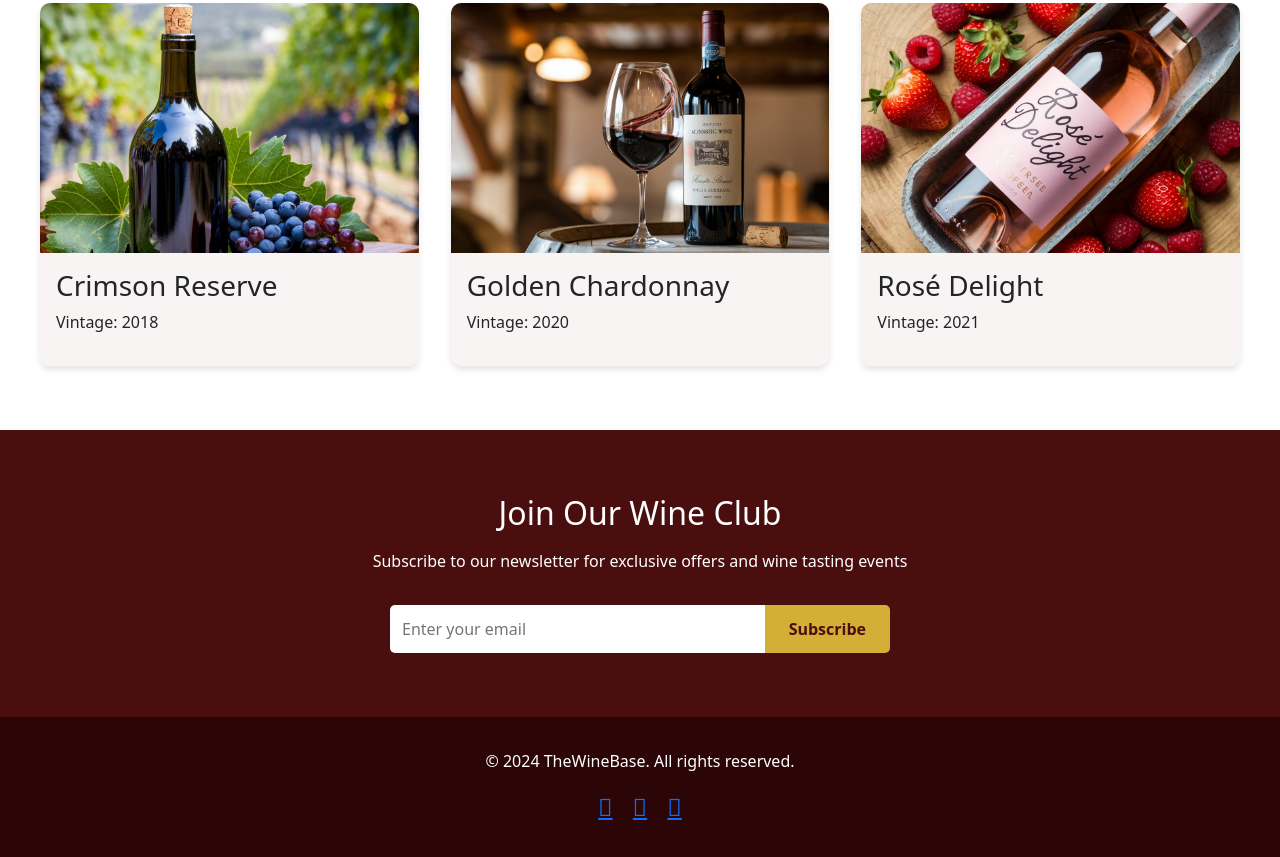
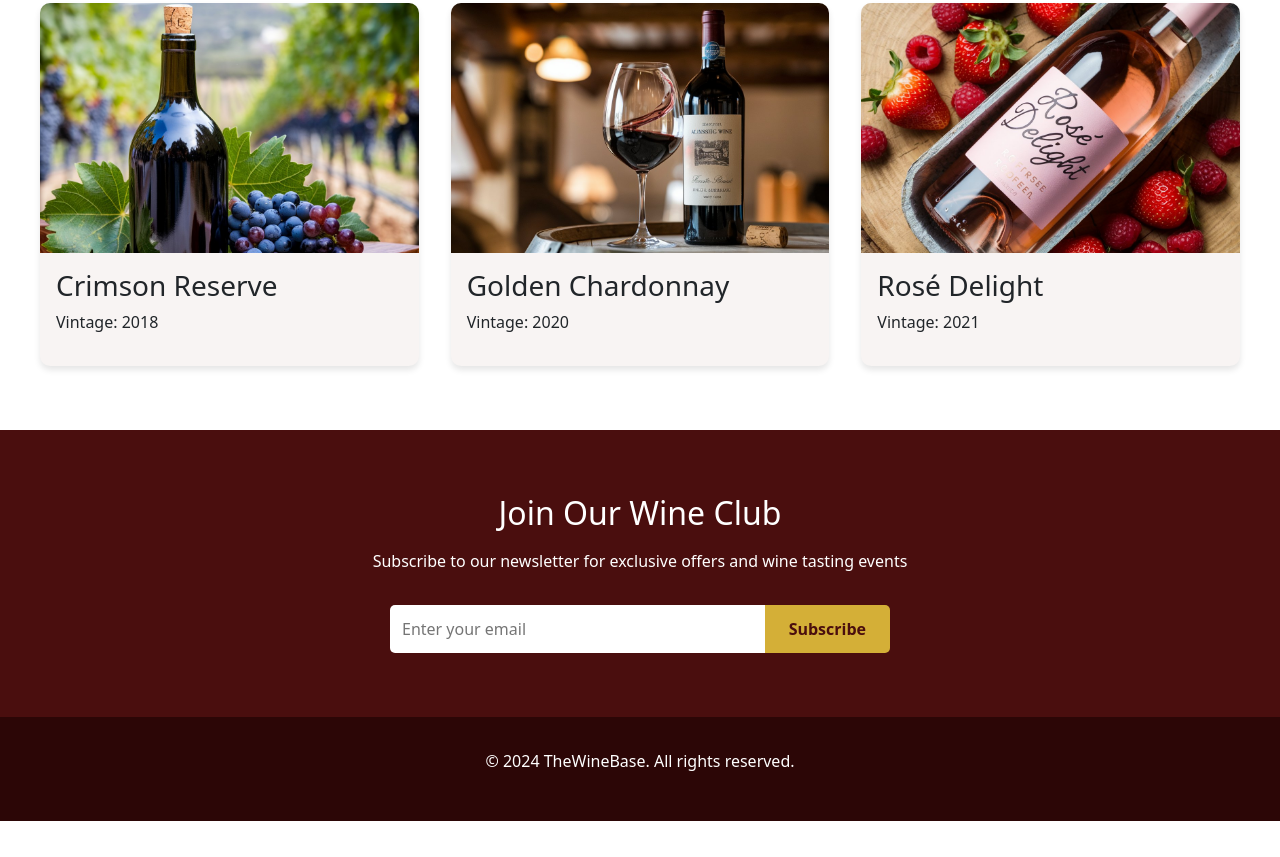
Before and after one commit to Nethranandps01/wine_bot_website, a plain HTML site: page demo.html in a window 1280 px wide. Shown: the part 938-1795 px from the top of the page. After the commit the page ends 1759 px from the top, so only its background shows below. Drawn offline with nearby package versions, Linux system fonts and the light colour scheme; a script that the page names is missing.

Commit message:
Removed unwanted links

```diff
--- a/demo.html
+++ b/demo.html
@@ -320,12 +320,12 @@
       <div class="logo">
         <img src="images/Logo_R_Dark.png" alt="Logo">
       </div>
-      <ul class="nav-links">
+      <!--<ul class="nav-links">
         <li><a href="#home">Home</a></li>
         <li><a href="#wines">Our Wines</a></li>
         <li><a href="#about">About Us</a></li>
         <li><a href="#contact">Contact</a></li>
-      </ul>
+      </ul>-->
     </nav>
   </header>
 
@@ -397,11 +397,6 @@
 
   <footer>
     <p>&copy; 2024 TheWineBase. All rights reserved.</p>
-    <div class="social-links">
-      <a href="#" aria-label="Facebook">&#xf09a;</a>
-      <a href="#" aria-label="Instagram">&#xf16d;</a>
-      <a href="#" aria-label="Twitter">&#xf099;</a>
-    </div>
   </footer>
   <script src="https://cdn.jsdelivr.net/npm/bootstrap@5.3.0/dist/js/bootstrap.bundle.min.js"></script>
   <script src="https://rootbot.pages.dev/widget/js/index.js"></script>
```
